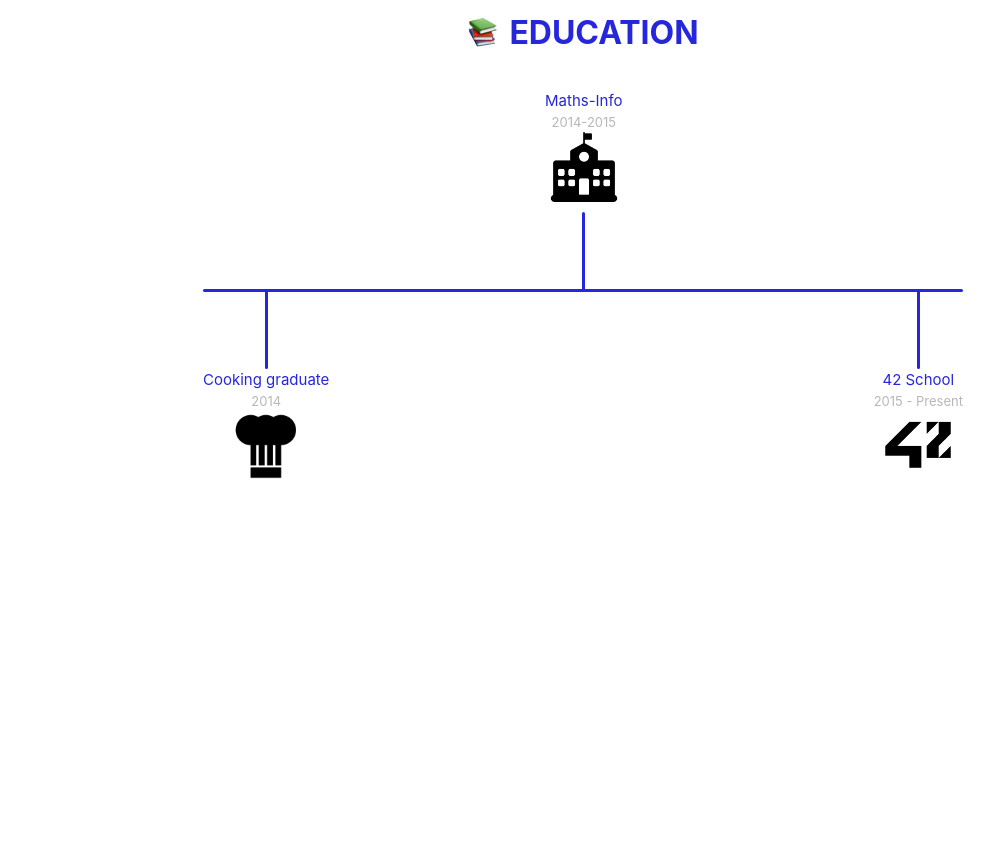
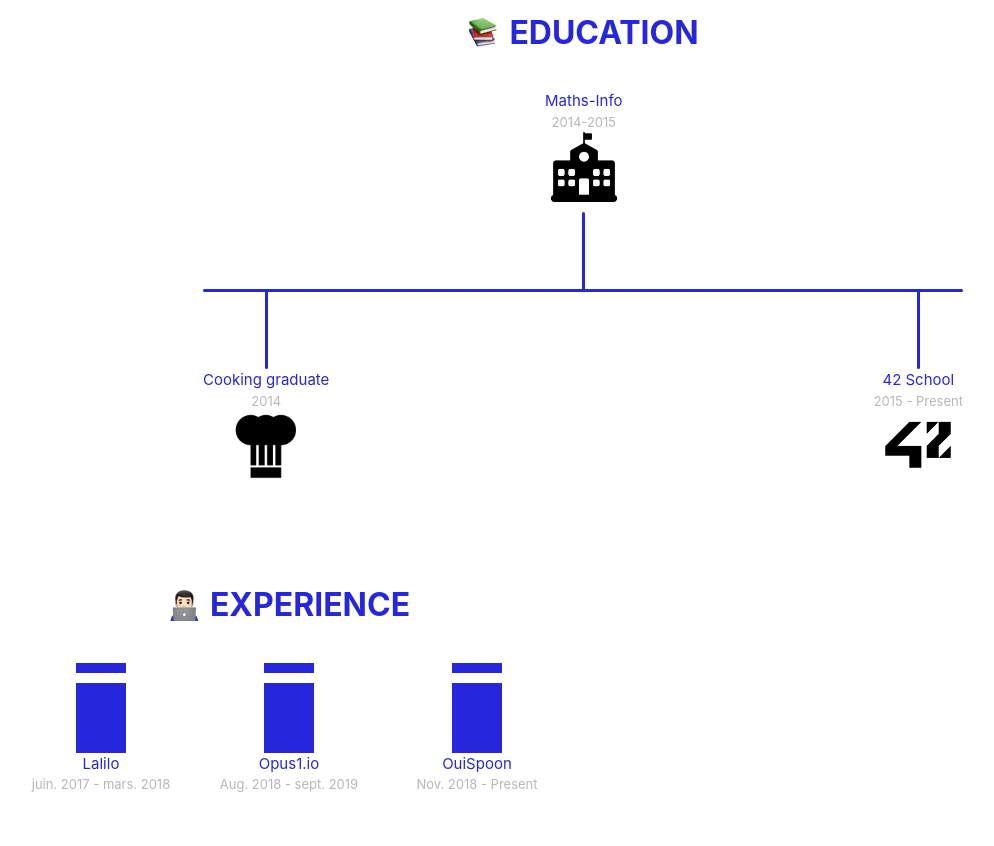
Before and after one commit to mi-mazouz/landing-page, a plain HTML site: page src/index.html in a window 1280 px wide. Shown: the part 1221-2067 px from the top of the page, without its empty margins (57-1051 px from the left). Before the commit the page ends 1808 px from the top, so only its background shows below. Drawn offline with nearby package versions, Linux system fonts and the light colour scheme.

Commit message:
experience section

```diff
--- a/src/header/index.html
+++ b/src/header/index.html
@@ -27,12 +27,12 @@
     <div class="navbar-end">
       <div class="navbar-item">
         <div class="buttons">
-          <a class="button custom-button is-purple">General</a>
-          <a class="button custom-button is-purple"> About Me</a>
-          <a class="button custom-button is-purple"> Skills </a>
-          <a class="button custom-button is-purple"> Education </a>
-          <a class="button custom-button is-purple"> Experience</a>
-          <a class="button custom-button is-purple"> Contact </a>
+          <a class="button custom-button is-purple">About Me</a>
+          <a class="button custom-button is-purple">Skill</a>
+          <a class="button custom-button is-purple">Education</a>
+          <a class="button custom-button is-purple">Experience</a>
+          <a class="button custom-button is-purple">Portfolio</a>
+          <a class="button custom-button is-purple">Contact</a>
         </div>
       </div>
     </div>
--- a/src/index.html
+++ b/src/index.html
@@ -18,6 +18,11 @@
     <link
       rel="stylesheet"
       type="text/css"
+      href="sections/experience/index.css"
+    />
+    <link
+      rel="stylesheet"
+      type="text/css"
       href="sections/education/index.css"
     />
     <script src="https://ajax.googleapis.com/ajax/libs/jquery/2.2.0/jquery.min.js"></script>
@@ -28,6 +33,7 @@
         $("#aboutMe").load("./sections/about-me/index.html");
         $("#skillsSection").load("./sections/skills/index.html");
         $("#educationSection").load("./sections/education/index.html");
+        $("#experienceSection").load("./sections/experience/index.html");
       });
     </script>
   </head>
@@ -52,6 +58,7 @@
       /> -->
       <section id="skillsSection" class="section"></section>
       <section id="educationSection" class="section"></section>
+      <section id="experienceSection" class="section"></section>
     </section>
     <!-- <footer class="footer"></footer> -->
   </body>
--- /dev/null
+++ b/src/sections/experience/index.css
@@ -0,0 +1,15 @@
+.experience-bar {
+  width: 50px;
+  background-color: #2626dc;
+}
+
+.small-experience-bar {
+  background-color: #2626dc;
+  width: 50px;
+  height: 10px;
+  margin-bottom: 10px;
+}
+
+.cooking {
+  height: 70px;
+}
--- /dev/null
+++ b/src/sections/experience/index.html
@@ -0,0 +1,46 @@
+<div class="container">
+  <div class="columns">
+    <div class="column is-6 flex align-center direction-column justify-between">
+      <div class="flex align-center section-title">
+        <img
+          class="emoji-title"
+          src="./sections/experience/assets/man-technologist.png"
+        />
+        <span class="is-purple title bold is-3"> EXPERIENCE </span>
+      </div>
+      <div class="columns full-width">
+        <div class="column is-4 flex justify-center">
+          <div class="flex direction-column align-center">
+            <div class="small-experience-bar"></div>
+            <div class="experience-bar cooking"></div>
+            <div class="flex direction-column align-center">
+              <span class="is-purple font-size-2">Lalilo</span>
+              <span class="is-grey font-size-1">juin. 2017 - mars. 2018</span>
+            </div>
+          </div>
+        </div>
+        <div class="column is-4 flex justify-center">
+          <div class="flex direction-column align-center">
+            <div class="small-experience-bar"></div>
+            <div class="experience-bar cooking"></div>
+            <div class="flex direction-column align-center">
+              <span class="is-purple font-size-2">Opus1.io</span>
+              <span class="is-grey font-size-1">Aug. 2018 - sept. 2019</span>
+            </div>
+          </div>
+        </div>
+        <div class="column is-4 flex justify-center">
+          <div class="flex direction-column align-center">
+            <div class="small-experience-bar"></div>
+            <div class="experience-bar cooking"></div>
+            <div class="flex direction-column align-center">
+              <span class="is-purple font-size-2">OuiSpoon</span>
+              <span class="is-grey font-size-1">Nov. 2018 - Present</span>
+            </div>
+          </div>
+        </div>
+      </div>
+    </div>
+    <div class="column is-6"></div>
+  </div>
+</div>
--- a/src/sections/skills/index.html
+++ b/src/sections/skills/index.html
@@ -7,7 +7,7 @@
           class="emoji-title"
           src="./sections/skills/assets/high-voltage.png"
         />
-        <span class="is-purple title bold is-3"> SKILLS </span>
+        <span class="is-purple title bold is-3">SKILL</span>
       </div>
       <div class="box" style="width: 100%;">
         <div class="columns">
```
Also changed, not shown: src/sections/experience/assets/man-technologist.png (renamed from src/sections/experiences/assets/man-technologist .png).
